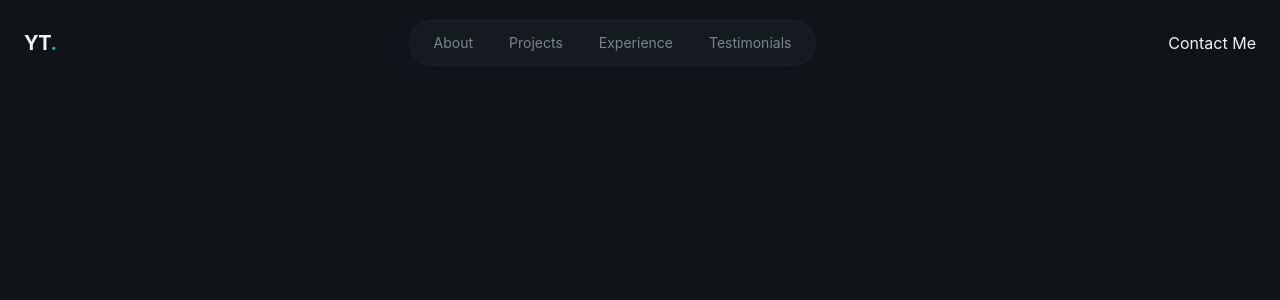
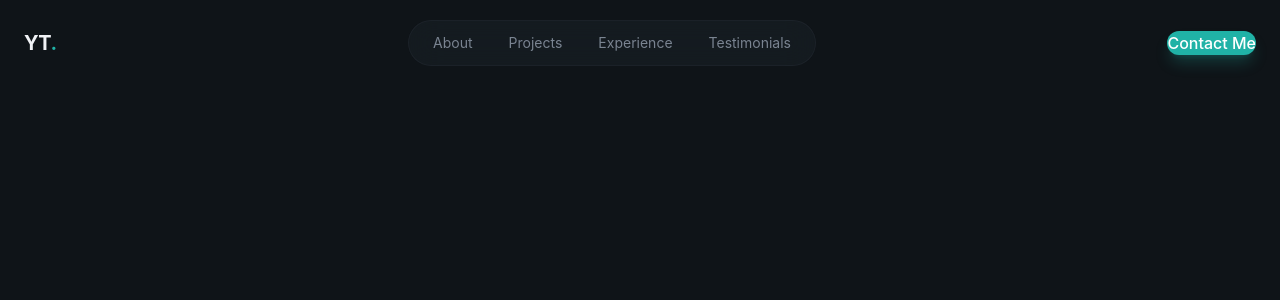
Before and after one commit to yohannesteferi715/personal-portfolio-website-project, a React (Vite) app: page / in a window 1280 px wide. Shown: the top 300 px of the page. Built offline with nearby package versions, Linux system fonts and the light colour scheme.

Commit message:
React functional component that creates a reusable Button component

```diff
--- a/src/components/Button.jsx
+++ b/src/components/Button.jsx
@@ -2,10 +2,19 @@
 
 
 export const Button=({className,size,children })=>{
+      const baseClasses =
+    "relative overflow-hidden rounded-full font-medium focus:outline-none focus-visible:ring-2 focus-visible:ring-primary bg-primary text-primary-foreground hover:bg-primary/90 shadow-lg shadow-primary/25";
+
+  const sizeClasses = {
+    sm: "px-4 py-2 text-sm",
+    default: "px-6 py-3 text-base",
+    lg: "px-8 py-4 text-lg",
+  };
+  const classes=`${baseClasses} ${sizeClasses[size]} ${className}`;
 
     return(
-        <button>
-            <span>
+        <button className={classes}>
+            <span className="relative flex items-center justify-center gap-2">
                 {children}
             </span>
         </button>
```
